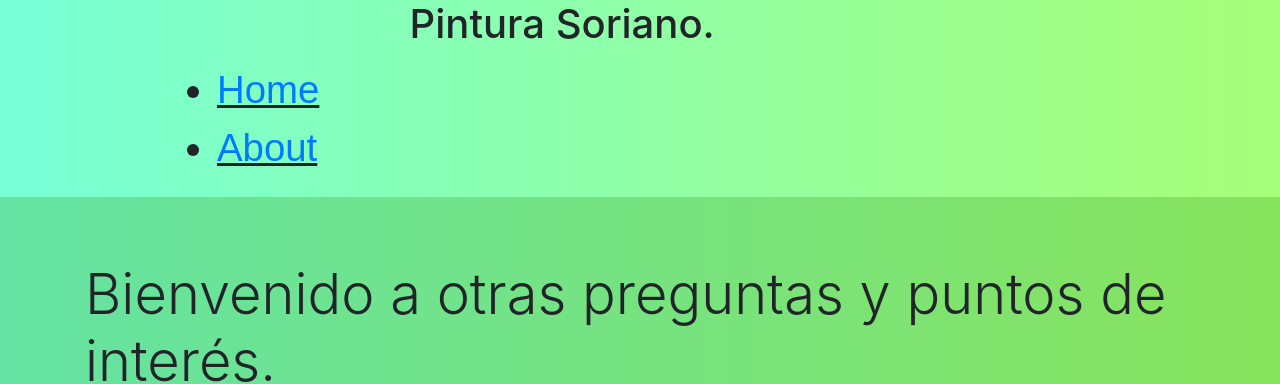
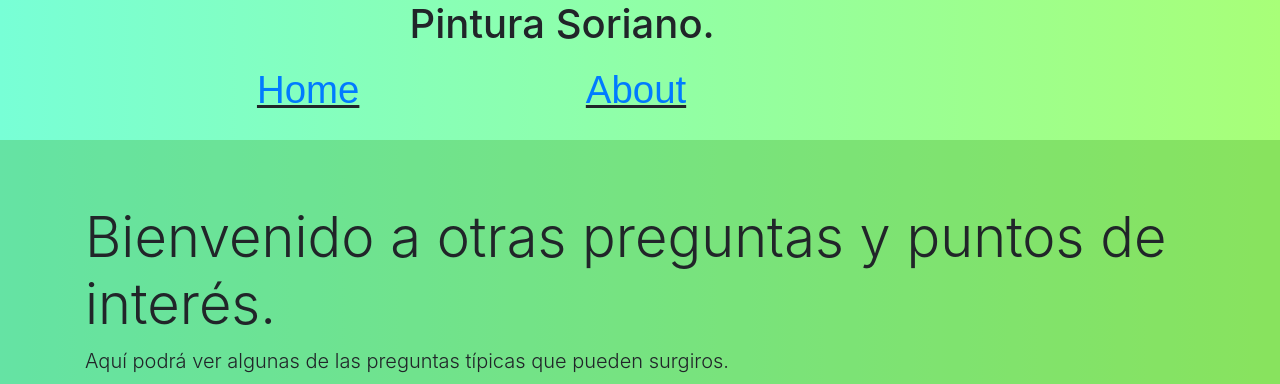
Before and after one commit to websitep/empresapintura, a plain HTML site: page about.html in a window 1280 px wide. Shown: the top 384 px of the page. Drawn offline with nearby package versions, Linux system fonts and the light colour scheme.

Commit message:
Update stylesheet3.css

```diff
--- a/static/css/stylesheet3.css
+++ b/static/css/stylesheet3.css
@@ -28,9 +28,10 @@
 {
     margin-top: 1.5cm;
 }
-#Indice
+body div header nav ul li
 {
     font-size: 3vw;
+    text-aling:center;
     display: inline-block;
     cursor: pointer;
     margin-left: 16.56vw;
```
